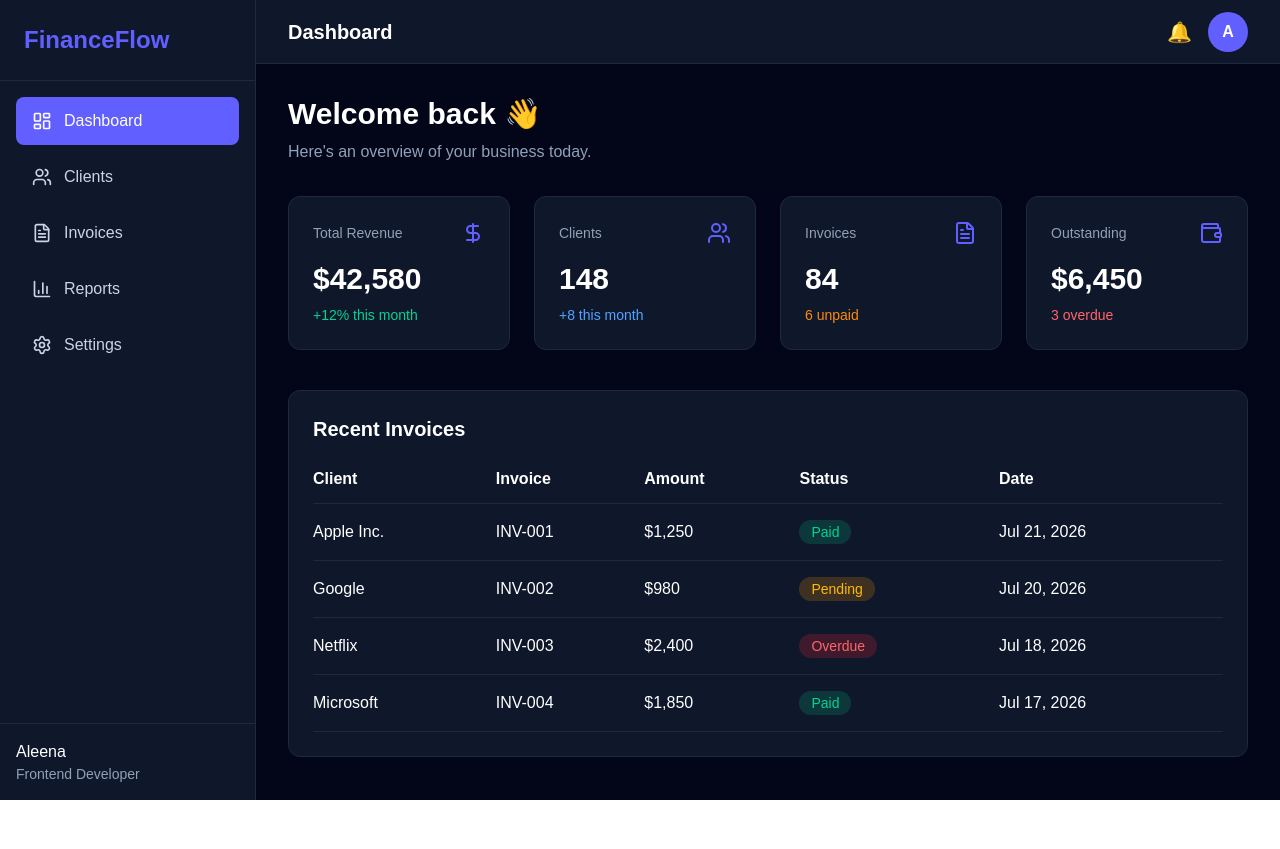
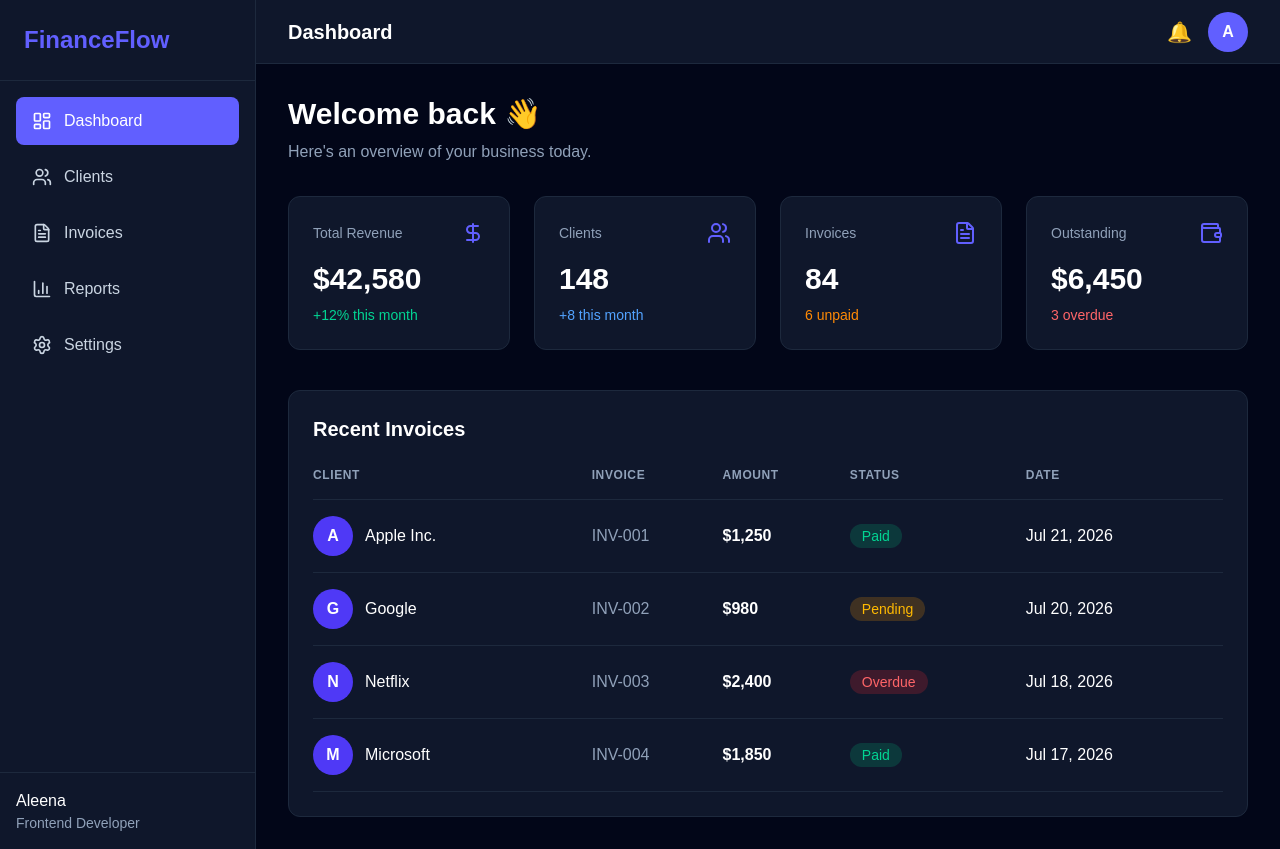
Before and after one commit to Aleena-Yameen/financeflow-saas, a Next.js app: page /dashboard in a window 1280 px wide. Before the commit the page ends 800 px from the top, so only its background shows below. Built offline with nearby package versions, Linux system fonts and the light colour scheme.

Commit message:
feat: add invoice table and status badges

```diff
--- a/components/dashboard/InvoiceTable.tsx
+++ b/components/dashboard/InvoiceTable.tsx
@@ -25,26 +25,45 @@ export default function InvoiceTable({
      <table className="w-full">
   <thead>
     <tr className="border-b border-slate-800 text-left">
-      <th className="pb-3">Client</th>
-      <th className="pb-3">Invoice</th>
-      <th className="pb-3">Amount</th>
-      <th className="pb-3">Status</th>
-      <th className="pb-3">Date</th>
+<th className="pb-4 text-xs font-semibold uppercase tracking-wider text-slate-400">
+  Client
+</th>
+      <th className="pb-4 text-xs font-semibold uppercase tracking-wider text-slate-400">
+ Invoice
+</th>
+<th className="pb-4 text-xs font-semibold uppercase tracking-wider text-slate-400">
+  Amount
+</th>
+<th className="pb-4 text-xs font-semibold uppercase tracking-wider text-slate-400">
+  Status
+</th>
+      <th className="pb-4 text-xs font-semibold uppercase tracking-wider text-slate-400">
+  Date
+</th>
     </tr>
   </thead>
 
   <tbody>
     {invoices.map((invoice) => (
       <tr
-        key={invoice.id}
-        className="border-b border-slate-800"
-      >
-        <td className="py-4">{invoice.client}</td>
+  key={invoice.id}
+  className="border-b border-slate-800 transition-colors hover:bg-slate-800/40"
+>
+<td className="py-4">
+  <div className="flex items-center gap-3">
+    <div className="flex h-10 w-10 items-center justify-center rounded-full bg-indigo-600 font-semibold text-white">
+      {invoice.client[0]}
+    </div>
 
-        <td>{invoice.invoice}</td>
-
-        <td>{invoice.amount}</td>
-
+    <span>{invoice.client}</span>
+  </div>
+</td>
+<td className="text-slate-400">
+  {invoice.invoice}
+</td>
+<td className="font-semibold">
+  {invoice.amount}
+</td>
         <td>
   <StatusBadge status={invoice.status} />
 </td>
```
